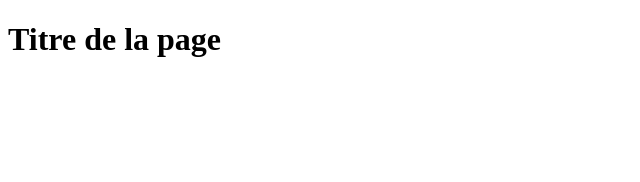
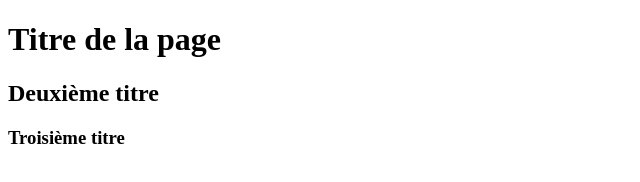
Before and after one commit to DorianMalavergne/MyFirstRepository, a plain HTML site: page index.html in a window 1280 px wide. Shown: the whole page, without its empty margins (0-640 px from the left). Drawn offline with Linux system fonts and the light colour scheme.

Commit message:
Modification des titres de la page html

```diff
--- a/index.html
+++ b/index.html
@@ -6,5 +6,7 @@
     </head>
     <body>
         <h1>Titre de la page</h1>
+        <h2>Deuxième titre</h2>
+        <h3>Troisième titre</h3>
     </body>
 </html>
```
